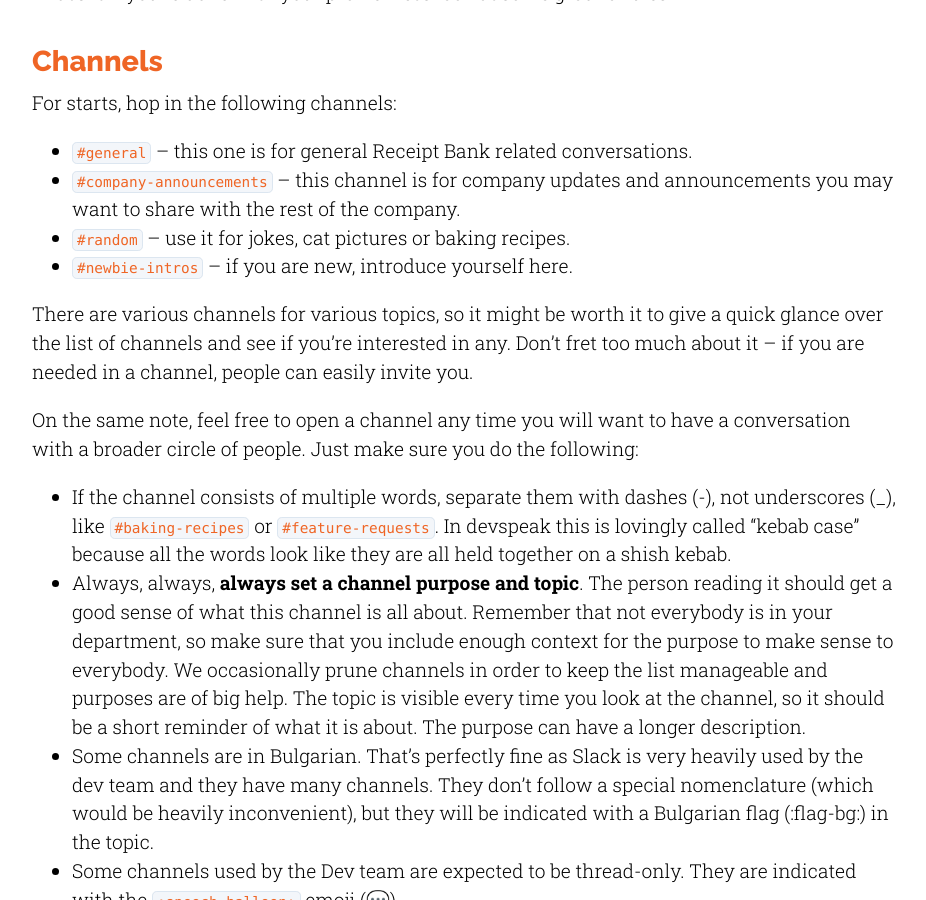
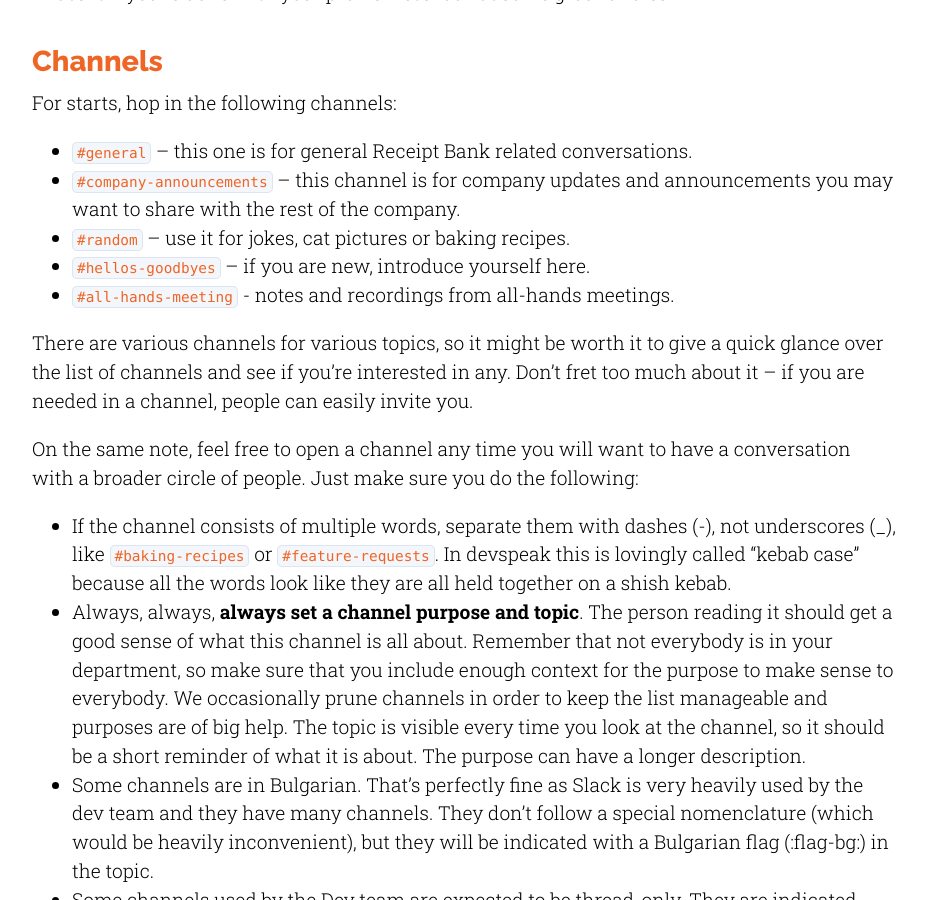
Before and after one commit to dext/guides, a Jekyll site: the page built from slack.md, in a window 1280 px wide and 900 px high, scrolled down 1329 px. Shown: the whole window, without its empty margins (176-1102 px from the left). Built offline with Jekyll 4.4.1, drawn with Linux system fonts in a browser that asks for light colours; emoji names are drawn with the system emoji font; our own code applies the rules of GitHub Pages for plain Markdown files.

Commit message:
Update the list of channels

```diff
--- a/slack.md
+++ b/slack.md
@@ -47,7 +47,8 @@ For starts, hop in the following channels:
 * `#company-announcements` – this channel is for company updates and announcements you may want to
   share with the rest of the company.
 * `#random` – use it for jokes, cat pictures or baking recipes.
-* `#newbie-intros` – if you are new, introduce yourself here.
+* `#hellos-goodbyes` – if you are new, introduce yourself here.
+* `#all-hands-meeting` - notes and recordings from all-hands meetings.
 
 There are various channels for various topics, so it might be worth it to give a quick glance over
 the list of channels and see if you're interested in any. Don't fret too much about it – if you are
```
